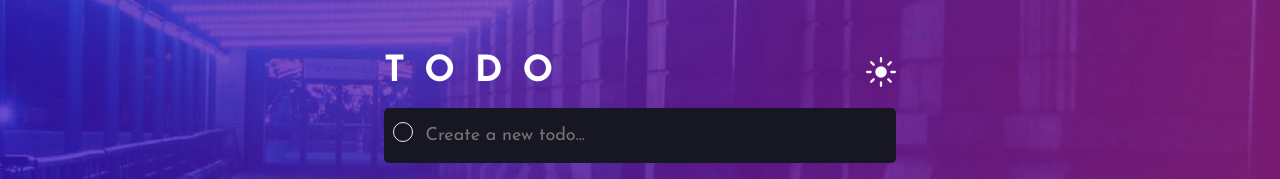
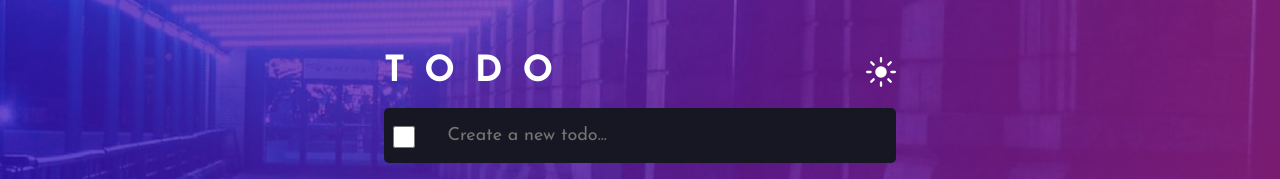
Before and after one commit to JulianIfesiokwu/To-do-App-2-, a React (Create React App) app: page / in a window 1280 px wide. Shown: the top 179 px of the page. Built offline with nearby package versions, Linux system fonts and the light colour scheme.

Commit message:
working on adding the strikethrough functionality when task checkbox value is true

```diff
--- a/src/components/Task/Task.component.jsx
+++ b/src/components/Task/Task.component.jsx
@@ -1,21 +1,24 @@
 import './Task.styles.scss'
 import cancelButton from '../../images/icon-cross.svg'
 
-const Task = ({ title, deleteTask, id, toggleCompleted, task}) => {
+const Task = ({ title, deleteTask, id, toggleCompleted, task, completed }) => {
 
     return (
         <article className='task'>
             <div className="checkmark-container">
-                <input type="checkbox" className='toggle-completed' />
-                <span className="checkmark" onClick={() => toggleCompleted(task, id)}></span>
+                <input
+                type="checkbox"
+                className='toggle-completed'
+                value={completed}
+                onClick={() => toggleCompleted(task, id)}/>
+                {/* <span className="checkmark"></span> */}
             </div>
-            <p className='task-title'>{title}</p>
+            <p className='created-title'>{title}</p>
             <img
             src={cancelButton} alt=''
             className='cancel-icon'
             onClick={() => deleteTask(id)}
             />
-            {console.log(task)}
         </article>
     )
 }
--- a/src/components/Task/Task.styles.scss
+++ b/src/components/Task/Task.styles.scss
@@ -11,63 +11,69 @@
     visibility: visible;
 }
 
-// Hide the browsers default checkbox
+.checkmark-container {
+    display: inline;
+}
+
 .toggle-completed {
-    position: absolute;
-    opacity: 0;
-    cursor: pointer;
-    height: 0;
-    width: 0;
-    margin-left: 0.5rem;
+    width: 22px;
+    height: 22px;
+    border-radius: 100%;
+    vertical-align: middle;
+}
+
+// strikethrough text for completed tasks
+.strike-through {
+    text-decoration: line-through;
 }
 
 // Create a custom checkbox
-.checkmark {
-    position: absolute;
-    top: 0;
-    left: 0;
-    height: 20px;
-    width: 20px;
-    background-color: $veryDarkBlue;
-    border: 1px solid #eee;
-    border-radius: 50%;
-    margin-left: 0.5rem;
-    margin-top: 0.8rem;
-    cursor: pointer;
-    vertical-align: baseline;
-}
+// .checkmark {
+//     position: absolute;
+//     top: 0;
+//     left: 0;
+//     height: 20px;
+//     width: 20px;
+//     background-color: $veryDarkBlue;
+//     border: 1px solid #eee;
+//     border-radius: 50%;
+//     margin-left: 0.5rem;
+//     margin-top: 0.8rem;
+//     cursor: pointer;
+//     vertical-align: baseline;
+// }
 
-// When the checkbox is checked, add a blue background
-.checkmark input:checked~.checkmark {
-    background-color: #2196F3;
-}
+// // When the checkbox is checked, add a blue background
+// .checkmark input:checked~.checkmark {
+//     background-color: #2196F3;
+// }
 
-//Create the checkmark/indicator (hidden when not checked)
-.checkmark:after {
-    content: "";
-    position: absolute;
-    display: none;
-}
+// //Create the checkmark/indicator (hidden when not checked)
+// .checkmark:after {
+//     content: "";
+//     position: absolute;
+//     display: none;
+// }
 
-//Show the checkmark when checked
-.container input:checked~.checkmark:after {
-    display: block;
-}
+// //Show the checkmark when checked
+// .container input:checked~.checkmark:after {
+//     display: block;
+// }
 
-/* Style the checkmark/indicator */
-.container .checkmark:after {
-    left: 9px;
-    top: 5px;
-    width: 5px;
-    height: 10px;
-    border: solid white;
-    border-width: 0 3px 3px 0;
-    -webkit-transform: rotate(45deg);
-    -ms-transform: rotate(45deg);
-    transform: rotate(45deg);
-}
+// /* Style the checkmark/indicator */
+// .container .checkmark:after {
+//     left: 9px;
+//     top: 5px;
+//     width: 5px;
+//     height: 10px;
+//     border: solid white;
+//     border-width: 0 3px 3px 0;
+//     -webkit-transform: rotate(45deg);
+//     -ms-transform: rotate(45deg);
+//     transform: rotate(45deg);
+// }
 
-.task-title {
+.created-title {
     margin-left: 1rem;
     display: inline-block;
 }
--- a/src/components/create-task/create-task.styles.scss
+++ b/src/components/create-task/create-task.styles.scss
@@ -19,57 +19,57 @@
 }
 
 // Hide the browsers default checkbox
-.toggle-completed {
-    position: absolute;
-    opacity: 0;
-    cursor: pointer;
-    height: 0;
-    width: 0;
-    margin-left: 0.5rem;
-}
+// .toggle-completed {
+//     position: absolute;
+//     opacity: 0;
+//     cursor: pointer;
+//     height: 0;
+//     width: 0;
+//     margin-left: 0.5rem;
+// }
 
 // Create a custom checkbox
-.checkmark {
-    position: absolute;
-    top: 0;
-    left: 0;
-    height: 20px;
-    width: 20px;
-    background-color: $veryDarkBlue;
-    border: 1px solid #eee;
-    border-radius: 50%;
-    margin-left: 0.5rem;
-    margin-top: 0.8rem;
-    cursor: pointer;
-    vertical-align: baseline;
-}
+// .checkmark {
+//     position: absolute;
+//     top: 0;
+//     left: 0;
+//     height: 20px;
+//     width: 20px;
+//     background-color: $veryDarkBlue;
+//     border: 1px solid #eee;
+//     border-radius: 50%;
+//     margin-left: 0.5rem;
+//     margin-top: 0.8rem;
+//     cursor: pointer;
+//     vertical-align: baseline;
+// }
 
-// When the checkbox is checked, add a blue background
-.checkmark input:checked ~ .checkmark {
-background-color: #2196F3;
-}
+// // When the checkbox is checked, add a blue background
+// .checkmark input:checked ~ .checkmark {
+// background-color: #2196F3;
+// }
 
-//Create the checkmark/indicator (hidden when not checked)
-.checkmark:after {
-    content: "";
-    position: absolute;
-    display: none;
-}
+// //Create the checkmark/indicator (hidden when not checked)
+// .checkmark:after {
+//     content: "";
+//     position: absolute;
+//     display: none;
+// }
 
-//Show the checkmark when checked
-.container input:checked ~ .checkmark:after {
-display: block;
-}
+// //Show the checkmark when checked
+// .container input:checked ~ .checkmark:after {
+// display: block;
+// }
 
-/* Style the checkmark/indicator */
-.container .checkmark:after {
-    left: 9px;
-    top: 5px;
-    width: 5px;
-    height: 10px;
-    border: solid white;
-    border-width: 0 3px 3px 0;
-    -webkit-transform: rotate(45deg);
-    -ms-transform: rotate(45deg);
-    transform: rotate(45deg);
-  }
+// /* Style the checkmark/indicator */
+// .container .checkmark:after {
+//     left: 9px;
+//     top: 5px;
+//     width: 5px;
+//     height: 10px;
+//     border: solid white;
+//     border-width: 0 3px 3px 0;
+//     -webkit-transform: rotate(45deg);
+//     -ms-transform: rotate(45deg);
+//     transform: rotate(45deg);
+//   }
```
Also changed, not shown: src/components/TaskList/TaskList.component.jsx (line endings or trailing spaces).
